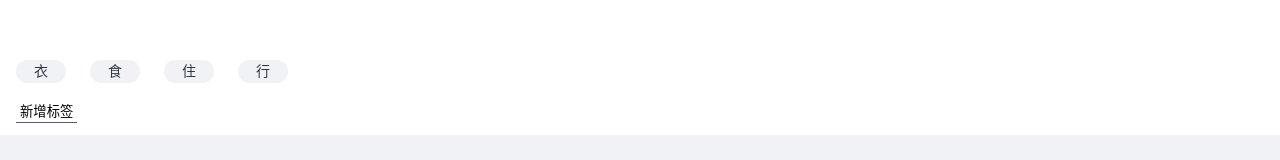
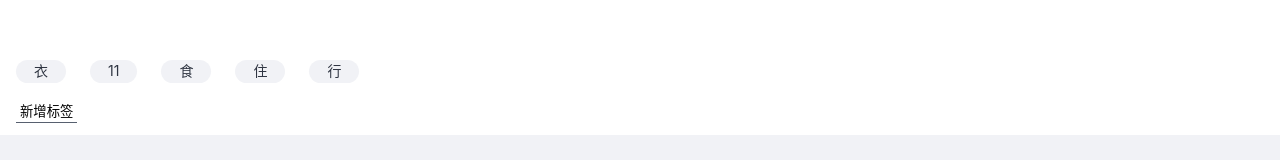
Before and after one commit to Gouson/icebookkeeping-react, a React app: page /#/money in a window 1280 px wide. Shown: the part 148-308 px from the top of the page. Built offline with nearby package versions, Linux system fonts and the light colour scheme.

Commit message:
TagSection功能

```diff
--- a/src/views/Money.tsx
+++ b/src/views/Money.tsx
@@ -13,13 +13,7 @@ function Money() {
     return (
         <MyLayout >
             <TagsSection>
-                <ol>
-                    <li>衣</li>
-                    <li>食</li>
-                    <li>住</li>
-                    <li>行</li>
-                </ol>
-                <button>新增标签</button>
+
             </TagsSection>
             <NotesSection>
                 <label><span>备注</span><input type="text" placeholder="在这里添加备注" /></label>
--- a/src/views/Money/TagsSection.tsx
+++ b/src/views/Money/TagsSection.tsx
@@ -1,6 +1,6 @@
+import { useState } from "react"
 import styled from "styled-components"
-
-const TagsSection = styled.section`
+const Wrapper = styled.section`
     background:#ffffff;
     padding:12px 16px;
     flex-grow:1;
@@ -17,6 +17,10 @@ const TagsSection = styled.section`
             padding:3px 18px;
             font-size:14px;
             margin:8px 12px;
+            &.selected{
+                background:#5161C4;
+                color:#ffffff;
+            }
         }
     }
     >button{
@@ -27,5 +31,36 @@ const TagsSection = styled.section`
         margin-top:8px;
     }
 `
+const TagsSection: React.FC = (props) => {
+    const [tags, setTags] = useState<string[]>(['衣', '11', '食', '住', '行'])
+    const [selectedTags, setSelectedTags] = useState<string[]>([])
+    const onAddTag = () => {
+        const tagName = window.prompt('新标签为')
+        if (tagName !== null) {
+            setTags([...tags, tagName])
+        }
+    }
 
-export {TagsSection}
+    const onToggleTag = (tag: string) => {
+        const index = selectedTags?.indexOf(tag)
+        if (index >= 0) {
+            //如果tag已被选中，九福之所有没有被选中的tag，做微信的selectedTag
+            setSelectedTags(selectedTags.filter(t => t !== tag))
+        } else {
+            setSelectedTags([...selectedTags, tag])
+        }
+    }
+
+    const getClass = (tag: string) => selectedTags.indexOf(tag) >= 0 ? 'selected' : ''
+    return (
+        <Wrapper>
+            <ol>
+                {tags.map(tag =>
+                    <li key={tag} onClick={() => { onToggleTag(tag) }} className={getClass(tag)}>{tag}</li>
+                )}
+            </ol>
+            <button onClick={onAddTag}>新增标签</button>
+        </Wrapper>
+    )
+}
+export { TagsSection }
```
